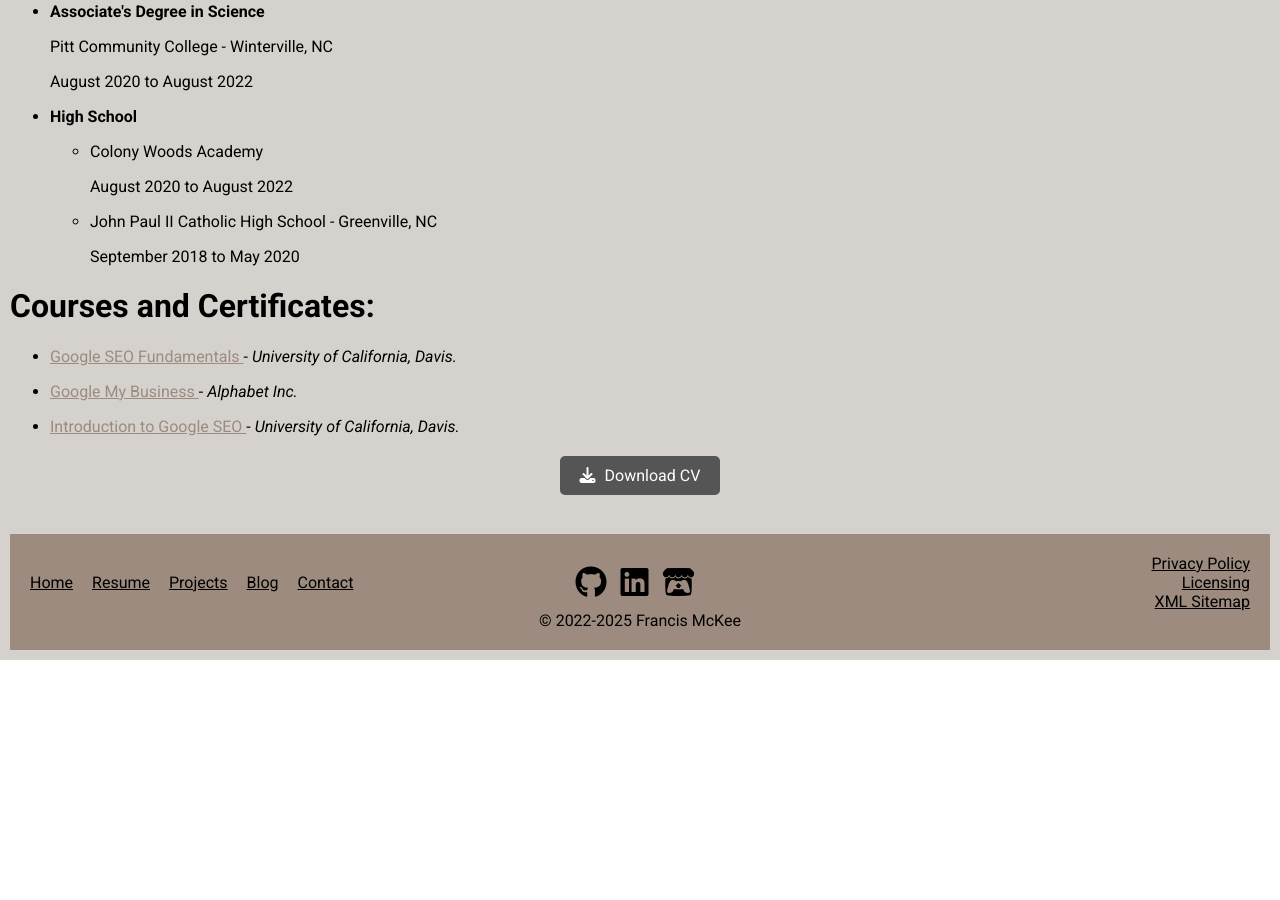
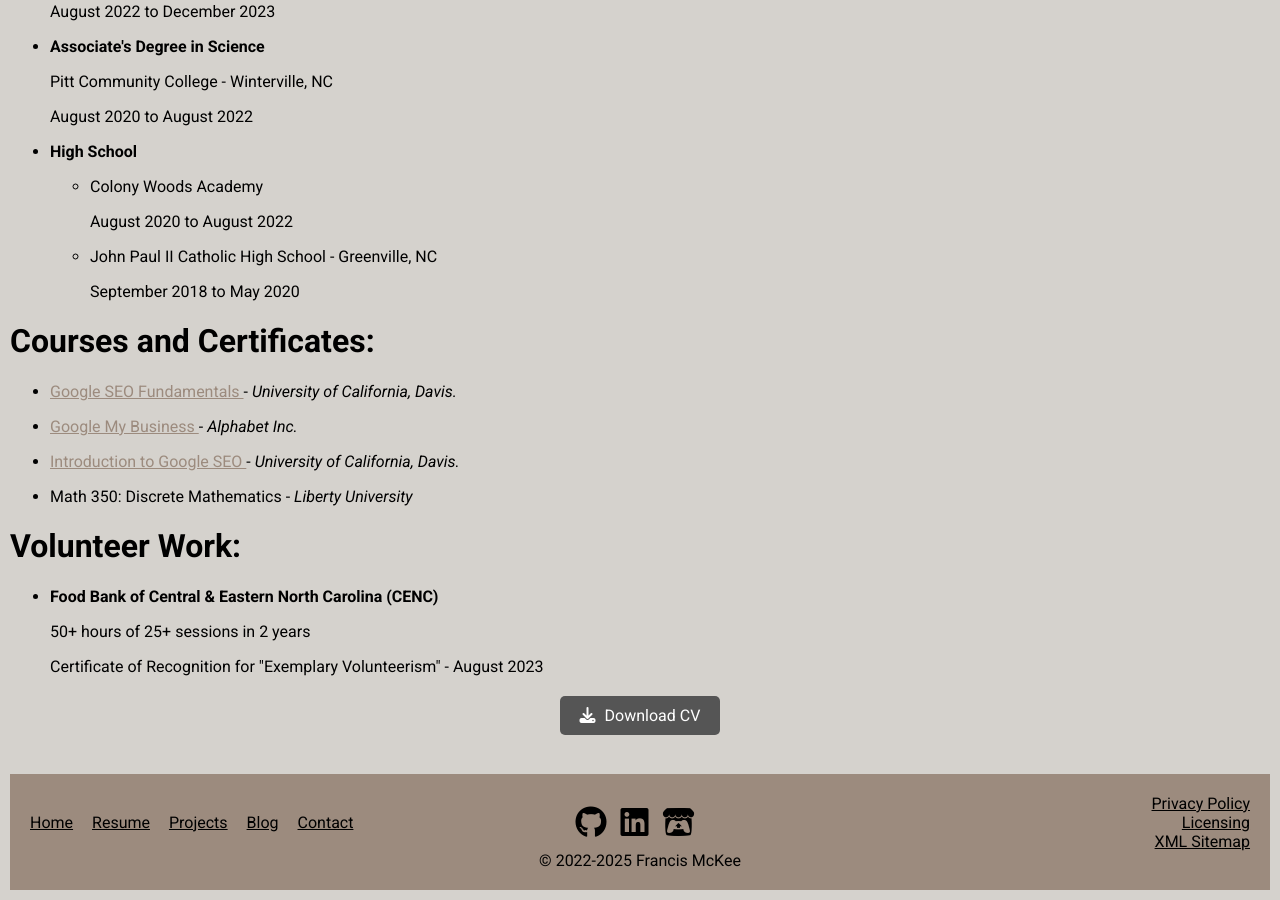
Before and after one commit to Francis-McKee/francis-mckee.github.io, a Jekyll site: the page built from resume.html, in a window 1280 px wide and 900 px high, scrolled down 1094 px. Built offline with Jekyll 4.4.1, drawn with Linux system fonts in a browser that asks for light colours; nearby versions of some CDN libraries; comment, search, counter and statistics services are not loaded; before the commit the page ends 1754 px from its top, so only the background shows below that.

Commit message:
Updated resume

```diff
--- a/resume.html
+++ b/resume.html
@@ -101,6 +102,17 @@
     <li>
         <p> <a href="https://www.coursera.org/learn/search-engine-optimization?specialization=seo" target="_blank" rel="noopener noreferrer"> Introduction to Google SEO </a> - <i> University of California, Davis. </i> </p>
     </li>
+    <li>
+        <p> Math 350: Discrete Mathematics - <i> Liberty University </i> </p>
+    </li>
+</ul>
+<h1> Volunteer Work: </h1>
+<ul>
+    <li>
+        <p> <b> Food Bank of Central & Eastern North Carolina (CENC) </b> </p>
+        <p> 50+ hours of 25+ sessions in 2 years </p>
+        <p> Certificate of Recognition for "Exemplary Volunteerism" - August 2023 </p>
+    </li>
 </ul>
 <div class="download">
     <a href="/McKee_F_Resume.pdf" download>
```
Also changed, not shown: other parts of resume.html (+1 -0 lines).
